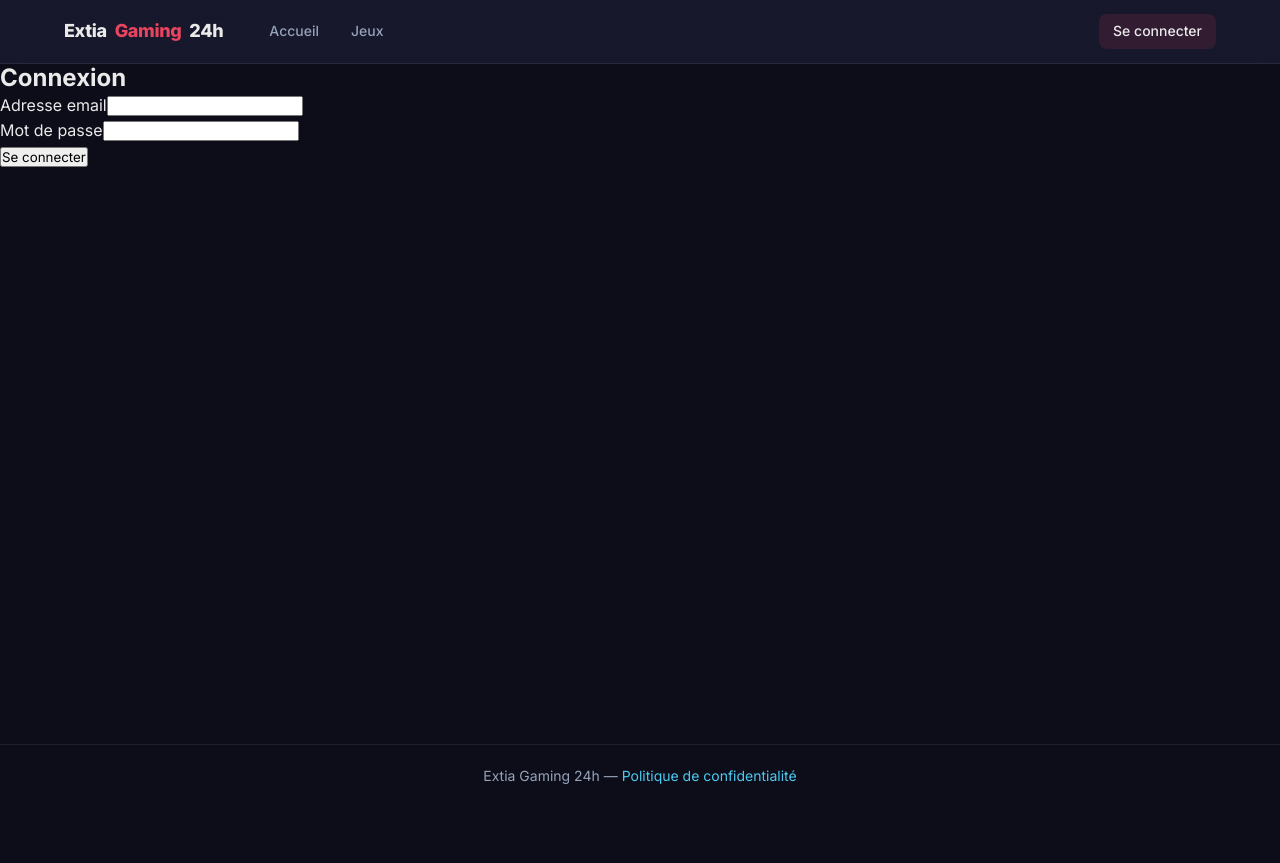
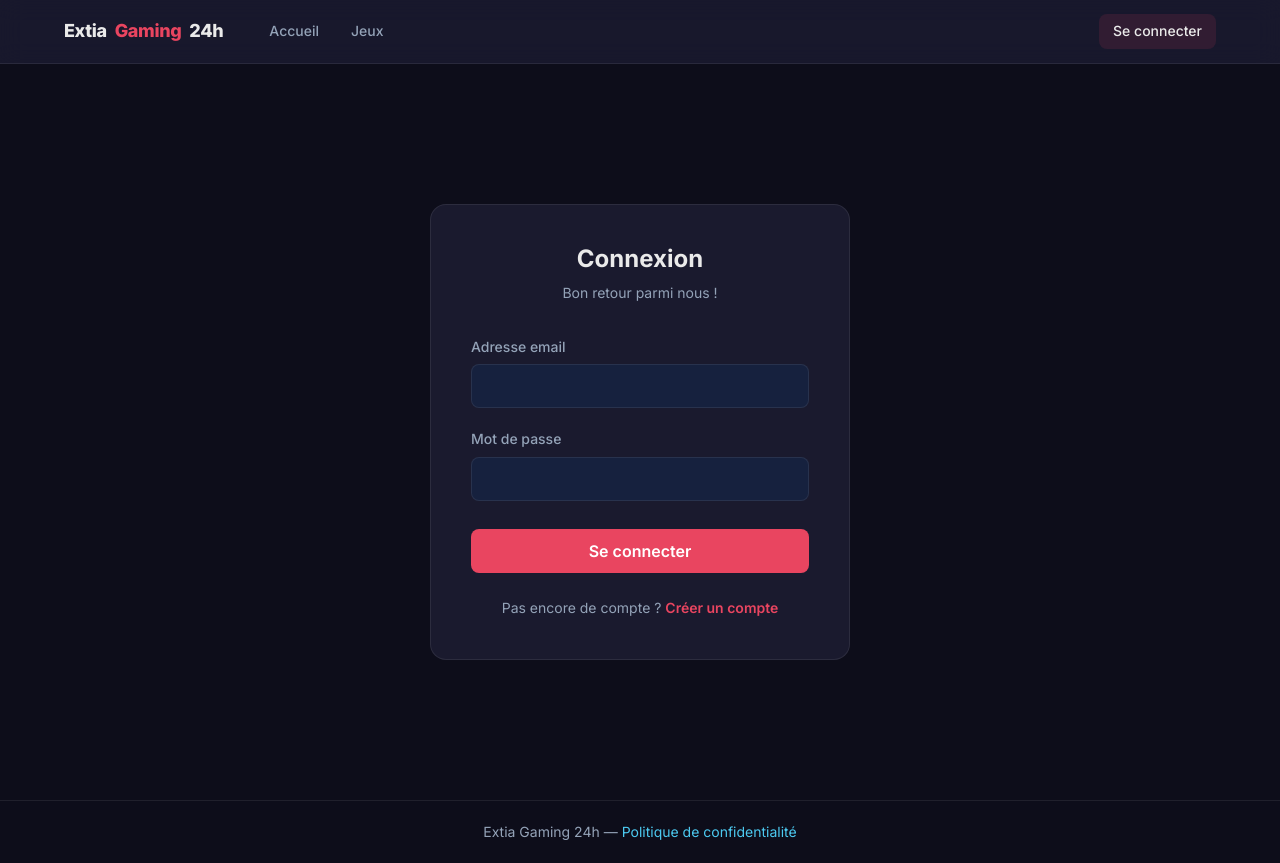
Before and after one commit to EnekoCazenave/Extia-24h, a React (Vite) app in the folder packages/client/: page /login in a window 1280 px wide. Before the commit the page ends 807 px from the top, so only its background shows below. Built offline with nearby package versions, Linux system fonts and the light colour scheme; no server answers.

Commit message:
feat(client): styled LoginPage with register link

```diff
--- /dev/null
+++ b/packages/client/src/pages/LoginPage.module.css
@@ -0,0 +1,114 @@
+.page {
+  min-height: calc(100vh - var(--header-height));
+  display: flex;
+  align-items: center;
+  justify-content: center;
+  padding: 48px var(--page-padding);
+}
+
+.card {
+  width: 100%;
+  max-width: 420px;
+  background: var(--bg-surface);
+  border: 1px solid var(--border-color);
+  border-radius: var(--radius-lg);
+  padding: 40px;
+}
+
+.title {
+  font-size: var(--text-2xl);
+  font-weight: 700;
+  margin-bottom: 8px;
+  text-align: center;
+}
+
+.subtitle {
+  font-size: var(--text-sm);
+  color: var(--text-muted);
+  text-align: center;
+  margin-bottom: 32px;
+}
+
+.form {
+  display: flex;
+  flex-direction: column;
+  gap: 20px;
+}
+
+.field {
+  display: flex;
+  flex-direction: column;
+  gap: 6px;
+}
+
+.label {
+  font-size: var(--text-sm);
+  font-weight: 500;
+  color: var(--text-muted);
+}
+
+.input {
+  background: var(--bg-elevated);
+  border: 1px solid var(--border-color);
+  border-radius: var(--radius-md);
+  color: var(--text-primary);
+  font-size: var(--text-base);
+  padding: 11px 14px;
+  width: 100%;
+  transition: border-color var(--transition), box-shadow var(--transition);
+}
+
+.input:focus {
+  outline: none;
+  border-color: var(--color-accent);
+  box-shadow: 0 0 0 3px rgba(233, 69, 96, 0.15);
+}
+
+.submitBtn {
+  width: 100%;
+  padding: 12px;
+  background: var(--color-accent);
+  color: var(--text-on-accent);
+  border: none;
+  border-radius: var(--radius-md);
+  font-size: var(--text-base);
+  font-weight: 600;
+  cursor: pointer;
+  transition: background var(--transition), box-shadow var(--transition);
+  margin-top: 8px;
+}
+
+.submitBtn:hover:not(:disabled) {
+  background: var(--color-accent-hover);
+  box-shadow: var(--shadow-glow);
+}
+
+.submitBtn:disabled {
+  opacity: 0.5;
+  cursor: not-allowed;
+}
+
+.error {
+  color: var(--color-error);
+  font-size: var(--text-sm);
+  padding: 10px 14px;
+  background: rgba(239, 68, 68, 0.1);
+  border: 1px solid rgba(239, 68, 68, 0.25);
+  border-radius: var(--radius-md);
+}
+
+.footer {
+  margin-top: 24px;
+  text-align: center;
+  font-size: var(--text-sm);
+  color: var(--text-muted);
+}
+
+.footer a {
+  color: var(--color-accent);
+  font-weight: 600;
+}
+
+.footer a:hover {
+  color: var(--color-accent-hover);
+}
--- a/packages/client/src/pages/LoginPage.tsx
+++ b/packages/client/src/pages/LoginPage.tsx
@@ -1,6 +1,8 @@
 import { useState, type FormEvent } from 'react'
-import { useNavigate } from 'react-router-dom'
+import { useNavigate, Link } from 'react-router-dom'
 import { useAuth } from '../hooks/useAuth.ts'
+import SEOHead from '../components/SEOHead.tsx'
+import styles from './LoginPage.module.css'
 
 export default function LoginPage() {
   const { login } = useAuth()
@@ -27,12 +29,29 @@ export default function LoginPage() {
   }
 
   return (
-    <section aria-labelledby="login-title">
-      <h1 id="login-title">Connexion</h1>
-      <form onSubmit={handleSubmit} noValidate>
-        <div>
-          <label htmlFor="email">Adresse email</label>
+    <div className={styles.page}>
+      <SEOHead
+        title="Connexion"
+        description="Connectez-vous à l'événement Extia Gaming 24h."
+        canonicalPath="/login"
+      />
+
+      <div className={styles.card}>
+        <h1 className={styles.title} id="login-title">Connexion</h1>
+        <p className={styles.subtitle}>Bon retour parmi nous !</p>
+
+        <form
+          className={styles.form}
+          onSubmit={handleSubmit}
+          noValidate
+          aria-labelledby="login-title"
+        >
+          <div className={styles.field}>
+            <label className={styles.label} htmlFor="email">
+              Adresse email
+            </label>
             <input
+              className={styles.input}
               id="email"
               name="email"
               type="email"
@@ -41,9 +60,13 @@ export default function LoginPage() {
               aria-describedby={error ? 'login-error' : undefined}
             />
           </div>
-        <div>
-          <label htmlFor="password">Mot de passe</label>
+
+          <div className={styles.field}>
+            <label className={styles.label} htmlFor="password">
+              Mot de passe
+            </label>
             <input
+              className={styles.input}
               id="password"
               name="password"
               type="password"
@@ -52,15 +75,32 @@ export default function LoginPage() {
               aria-describedby={error ? 'login-error' : undefined}
             />
           </div>
+
           {error && (
-          <p id="login-error" role="alert" aria-live="assertive">
+            <p
+              id="login-error"
+              className={styles.error}
+              role="alert"
+              aria-live="assertive"
+            >
               {error}
             </p>
           )}
-        <button type="submit" disabled={isSubmitting}>
+
+          <button
+            type="submit"
+            className={styles.submitBtn}
+            disabled={isSubmitting}
+          >
             {isSubmitting ? 'Connexion…' : 'Se connecter'}
           </button>
         </form>
-    </section>
+
+        <p className={styles.footer}>
+          Pas encore de compte ?{' '}
+          <Link to="/register">Créer un compte</Link>
+        </p>
+      </div>
+    </div>
   )
 }
```
Also changed, not shown: 1 other file (tests, documents, lock files or other folders). Lines whose indentation alone changed are shown as unchanged.
